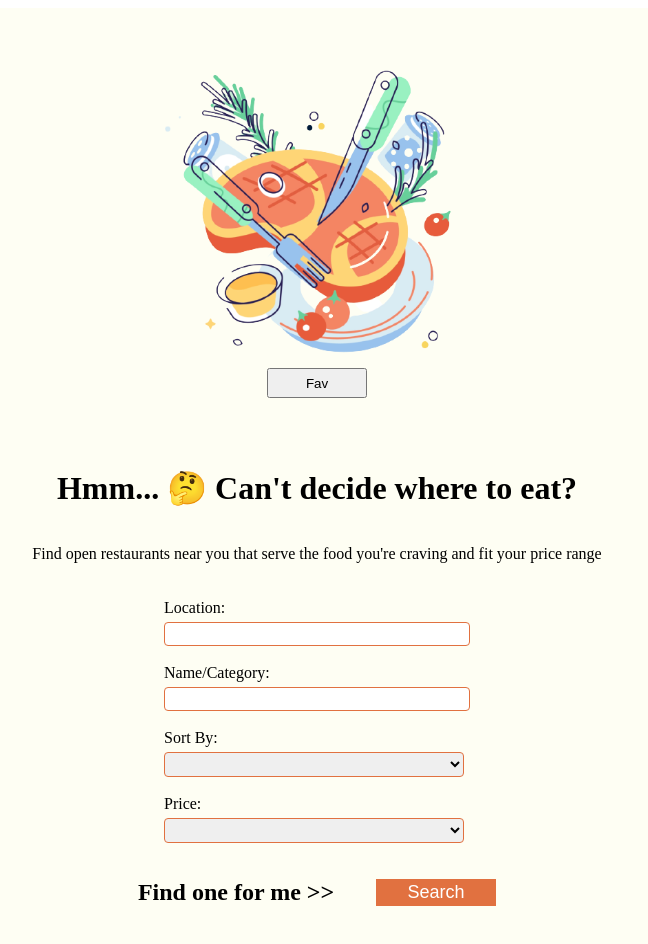
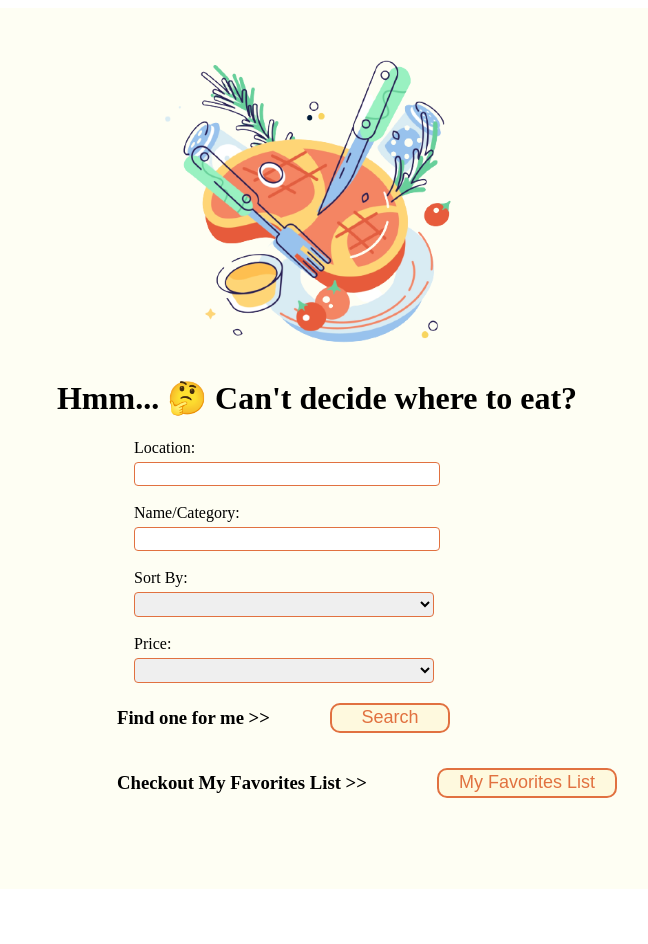
Before and after one commit to ZiyeS123/MVP-Project, a React app: page / in a window 1280 px wide. Shown: the top 944 px of the page, without its empty margins (323-971 px from the left). After the commit the page ends 897 px from the top, so only its background shows below. Built offline with nearby package versions, Linux system fonts and the light colour scheme; the HTML template or start-up script is replaced by a standard one.

Commit message:
Code cleanup

```diff
--- a/client/src/components/App.jsx
+++ b/client/src/components/App.jsx
@@ -8,19 +8,13 @@ import Form from "./Form.jsx";
 import Favorites from "./Favorites.jsx";
 
 const App = () => {
-  const [showFav, setFav] = useState(false);
-
-  const handleFavClick = () => {
-    setFav(!showFav)
-  }
 
   return (
     <div>
       <Outer>
         <ImageConatiner url={image} />
-        <FavButton onClick={handleFavClick}>Fav</FavButton>
+        <h1>Hmm... 🤔 Can't decide where to eat? </h1>
         <Form />
-        { showFav && <Favorites toggleFav={handleFavClick} /> }
       </Outer>
     </div>
   );
@@ -38,7 +32,7 @@ const Outer = styled.div`
 `;
 
 const ImageConatiner = styled.div`
-  margin-top: 40px;
+  margin-top: 30px;
   display: flex;
   width: 380px;
   height: 320px;
@@ -47,16 +41,19 @@ const ImageConatiner = styled.div`
   background-size: 100% 100%;
 `;
 
-const Title = styled.div`
-  width: 100%;
-  height: 50px;
-  background-color: white;
-  display: flex;
-  justify-content: center;
-  border: solid;
-`;
 
 const FavButton = styled.button`
-  height: 30px;
-  width: 100px;
+  height: 40px;
+  width: 200px;
+  background-color: #fef9de;
+  cursor: pointer;
+  text-align: center;
+  border: 2px solid #e17140;
+  color: #e17140;
+  font-size: 18px;
+  &:hover {
+    background-color: white;
+    color: #e17140;
+  }
+  border-radius: 10px; 10px;
 `
--- a/client/src/components/Favorites.jsx
+++ b/client/src/components/Favorites.jsx
@@ -34,7 +34,6 @@ const Favorites = (props) => {
       console.log('ERROR IN removeFav:', err)
     })
   }
-  //console.log(fav);
 
   return(
     <div>
@@ -42,16 +41,13 @@ const Favorites = (props) => {
       <HomeButton onClick={() => {props.toggleFav()}}>Home</HomeButton>
       <Outer>
         {fav.map((info, i) => {
-          //console.log(info)
           const { id, img, business_name, rating, category, price, business_location, distance, review_count, yelp } = info;
-          //console.log('yelp', yelp)
           return (
             <Container>
               <ImageContainer url={img}/>
               <Details>
               <h3>{business_name}</h3>
               <Star rating={rating}/>
-            {/* <p> {price} {' ·   '} {category} </p> */}
               <p> {business_location} </p>
               <p> Distance: {distance} m </p>
               <RemoveButton onClick={() => {removeFav(info)}}>Remove</RemoveButton>
@@ -88,6 +84,18 @@ const HomeButton = styled.button`
   margin-top: 30px;
   height: 30px;
   width: 100px;
+  border-radius: 5px;
+  background-color: white;
+  cursor: pointer;
+  text-align: center;
+  border: 2px solid #e17140;
+  color: #e17140;;
+  font-size: 18px;
+  &:hover {
+    background-color: #fef9de;
+    color: #e17140;
+    border: 2px solid #e17140;
+  }
 `
 
 const Outer = styled.div`
@@ -113,7 +121,7 @@ const Container = styled.div`
 
 const ImageContainer = styled.div`
   height: 250px;
-  width: 350px;
+  width: 300px;
   //border: 1px solid red;
   background-image: url(${props => props.url || '' });
   background-repeat: no-repeat;
@@ -131,4 +139,17 @@ const RemoveButton = styled.button`
   width: 100px;
   //border: 1px solid red;
   align-self: flex-end;
+  border-radius: 5px;
+  background-color: #e17140;
+  cursor: pointer;
+  text-align: center;
+  border: 2px solid #e17140;
+  color: white;
+  border: #e17140;;
+  font-size: 18px;
+  &:hover {
+    background-color: white;
+    color: #e17140;
+    border: 2px solid #e17140;
+  }
 `
--- a/client/src/components/Form.jsx
+++ b/client/src/components/Form.jsx
@@ -4,6 +4,7 @@ import styled from "styled-components";
 import { useState } from "react";
 import Modal from './Modal.jsx';
 import RestaurantList from './RestaurantList.jsx';
+import Favorites from './Favorites.jsx'
 const axios = require("axios");
 
 
@@ -23,12 +24,17 @@ const Form = () => {
       ))
 
   }
+
+  const [showFav, setFav] = useState(false);
+
+  const handleFavClick = () => {
+    setFav(!showFav)
+  }
+
   return (
-    //Find open restaurants near you that serve the food you're craving & fit your price range - then spin the roulette wheel to randomly pick one!
+
     <div>
       <FormConatiner>
-          <h1>Hmm... 🤔 Can't decide where to eat? </h1>
-          <p> Find open restaurants near you that serve the food you're craving and fit your price range </p>
           <Filter onChange={handleInputChange}>
             <label> Location: </label>
             <Input type="text" name="location" /> <br></br>
@@ -50,10 +56,17 @@ const Form = () => {
                 <option value="$$$">$$$ </option>
             </Select>
           </Filter>
+          <SearchOuter>
           <SearchConatiner>
-          <h2>Find one for me >> </h2>
+          <h3>Find one for me >>  </h3>
           <SearchButton onClick={toggleModal}>Search</SearchButton>
           </SearchConatiner>
+          <SearchConatiner2>
+          <h3>Checkout My Favorites List >> </h3>
+          <FavButton onClick={handleFavClick}>My Favorites List </FavButton>
+          {showFav && <Favorites toggleFav={handleFavClick} />}
+          </SearchConatiner2>
+          </SearchOuter>
         </FormConatiner>
         {modal ? <RestaurantList toggleModal={toggleModal} inputs={inputs}/> : ""}
     </div>
@@ -64,12 +77,12 @@ const Form = () => {
 export default Form;
 
 const FormConatiner = styled.div`
-  margin-top: 50px;
+  //margin-top: -70px;
   display: flex;
-  flex-direction: column;
+  flex-direction: column;;
   align-items: center;
-  width: 100%;
-  height: 500px;
+  width: 900px;
+  height: 450px;
   //border: solid;
   // background-color: #fff9f4;
 `;
@@ -77,19 +90,28 @@ const FormConatiner = styled.div`
 const Filter = styled.form`
   display: flex;
   flex-direction: column;
-  margin: 20px;
+  margin-right: 60px;
 `;
 
+const SearchOuter = styled.div`
+  height: 300px;
+  width: 400px;
+  display: flex;
+  flex-direction: column;
+  //border: solid;
+`
+
 const SearchButton = styled.button`
-  border
-  height: 40px;
+  margin-left: 60px;
+  height: 30px;
   width: 120px;
-  background-color: #e17140;
+  background-color: #fef9de;
   cursor: pointer;
   text-align: center;
   border: 2px solid #e17140;
-  color: white;
+  color: #e17140;
   font-size: 18px;
+  border-radius: 10px; 10px;
   &:hover {
     background-color: white;
     color: #e17140;
@@ -98,11 +120,21 @@ const SearchButton = styled.button`
 
 const SearchConatiner = styled.div`
   width: 400px;
+  height: 70px;
+  //border: solid;
+  display: flex;
+  align-items: center;
+  //justify-content: space-between;
+`
+
+const SearchConatiner2 = styled.div`
+  width: 500px;
   height: 60px;
   //border: solid;
   display: flex;
+  //flex-direction: column;
   align-items: center;
-  justify-content: space-around;
+  justify-content: space-between;
 `
 
 const Input = styled.input`
@@ -120,3 +152,18 @@ const Select = styled.select`
   height: 25px;
   border-radius: 4px;
 `
+const FavButton = styled.button`
+  height: 30px;
+  width: 180px;
+  background-color: #fef9de;
+  cursor: pointer;
+  text-align: center;
+  border: 2px solid #e17140;
+  color: #e17140;
+  font-size: 18px;
+  &:hover {
+    background-color: white;
+    color: #e17140;
+  }
+  border-radius: 10px; 10px;
+`
--- a/client/src/components/Modal.jsx
+++ b/client/src/components/Modal.jsx
@@ -46,18 +46,14 @@ const Modal = (props) => {
     yelp: yelp
   }
 
-  console.log(fav);
-
-
   const handleLikeButtonClick = (businessInfo) => {
     const yelp = businessInfo.yelp;
     if (!fav.includes(yelp)) {
-      //console.log('not in fav')
       setFav(fav => [...fav, yelp])
       axios
       .post('/restaurants/add', businessInfo)
       .then((data) => {
-        alert('Add to favorite list!')
+        alert('Add to favorites list!')
       })
       .catch((err)=> {
         console.log('ERROR IN handleLikeButtonClick: ', err)
@@ -71,7 +67,7 @@ const Modal = (props) => {
   return (
     <div>
       <Background>
-      <h1>Good place recommended for you 🙌</h1>
+        <h1>Good place recommended for you 🙌</h1>
         <ModalWrapper>
           <ImageContainer url={img}>
             <LikeButtonContainer>
@@ -87,11 +83,9 @@ const Modal = (props) => {
             <a href={yelp}> <MoreButton >View more details on Yelp</MoreButton> </a>
             <NextButton onClick={() => {setIndex(index + 1)}} >Find another one for me</NextButton>
           </DetailsContainer>
-
           <CloseButton>
             <Button onClick={() => { props.toggleModal() }}>ⓧ</Button>
           </CloseButton>
-
         </ModalWrapper>
       </Background>
     </div>
--- a/db/index.js
+++ b/db/index.js
@@ -34,5 +34,3 @@ const remove = ({ yelp }) => {
 module.exports.save = save;
 module.exports.getFav = getFav;
 module.exports.remove = remove;
-// module.exports.connection = connection;
-// module.exports.connection.connect = connection.connect;
```
Also changed, not shown: 1 other file (tests, documents, lock files or other folders). Lines whose indentation alone changed are shown as unchanged.
